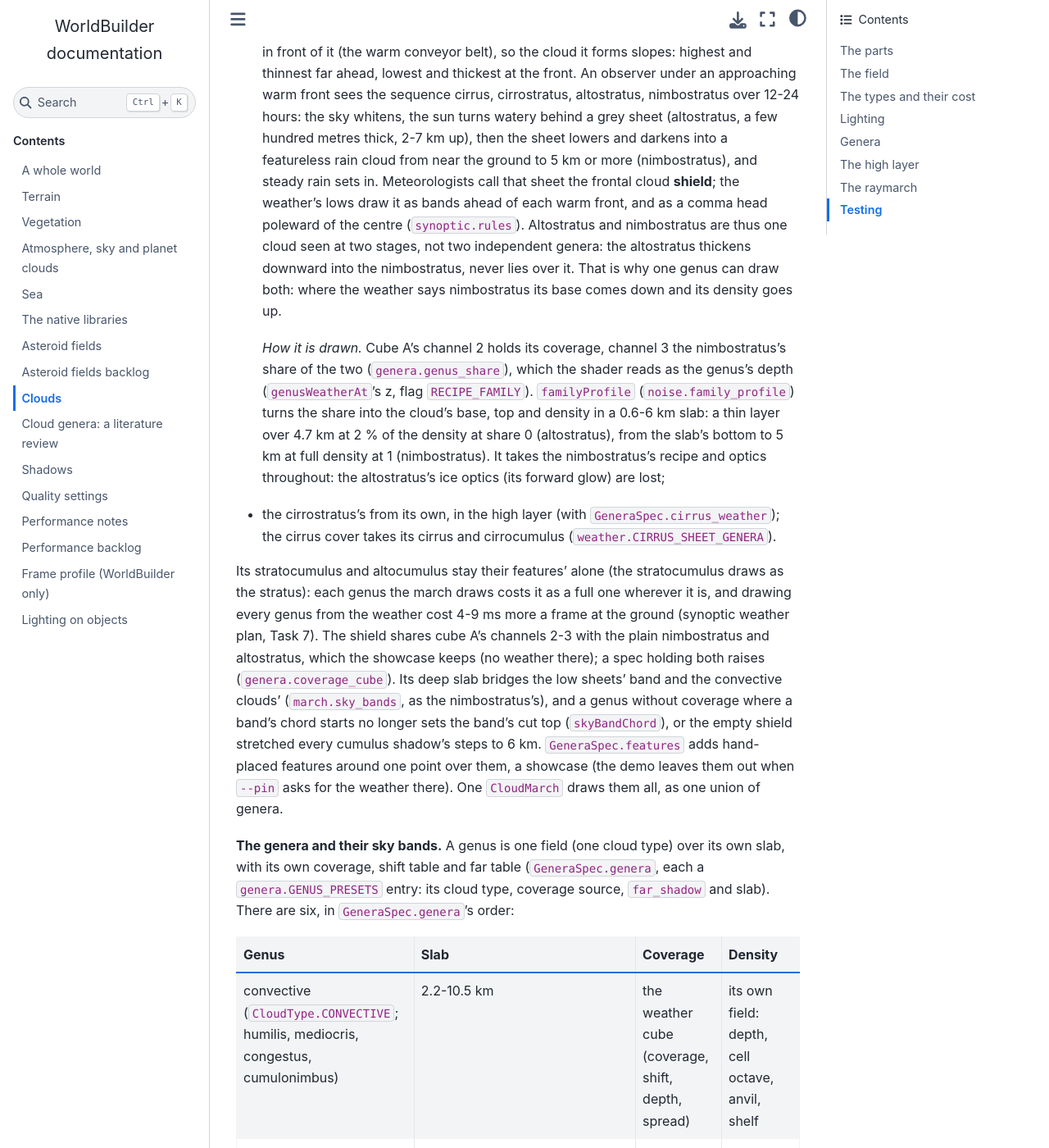
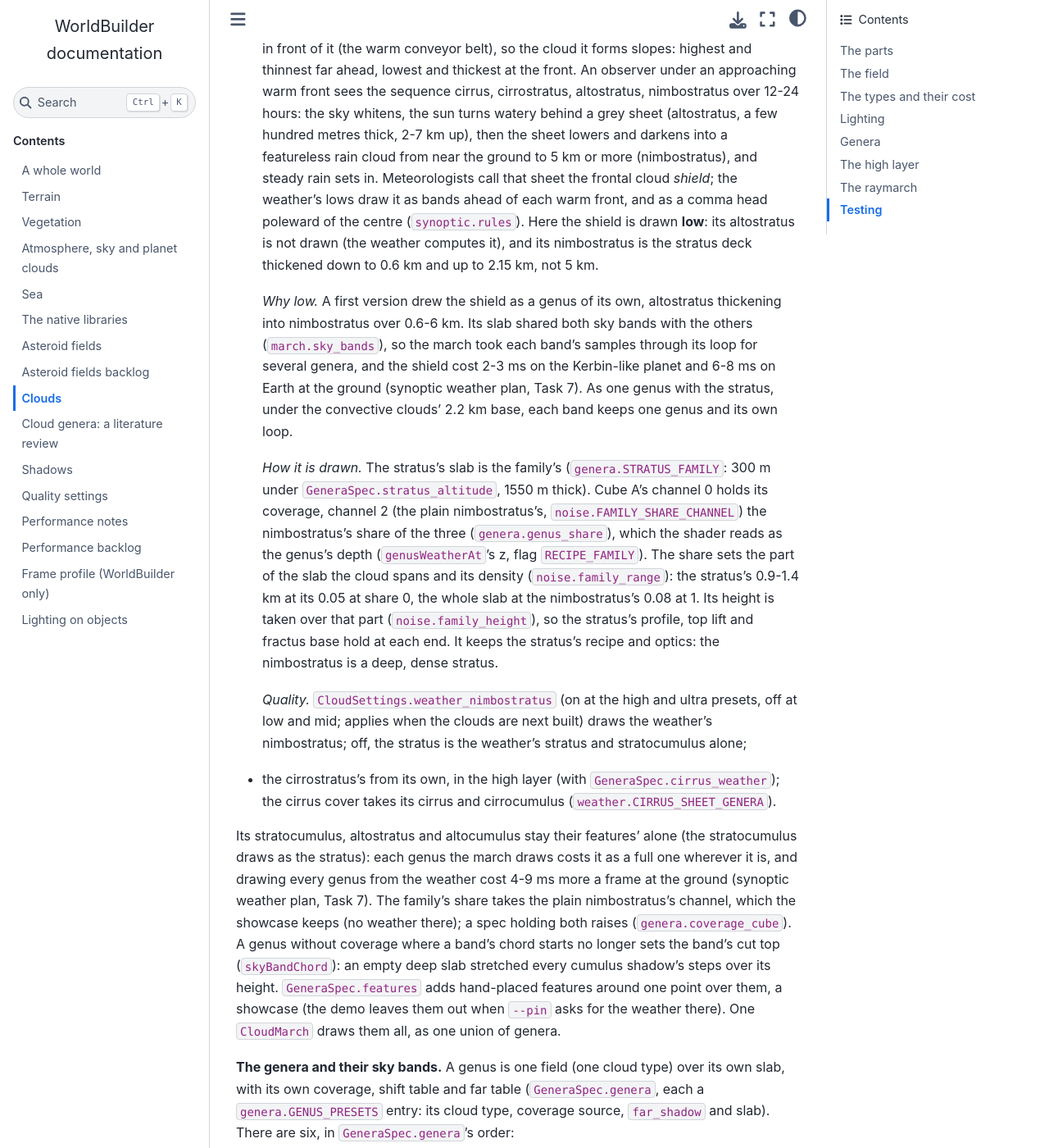
Before and after one commit to JoeDalton/WorldBuilder, a Sphinx documentation site: the page built from docs/source/clouds.md, in a window 1280 px wide and 1400 px high, scrolled down 6194 px. Shown: the whole window at 82% size. Built offline with Sphinx 7.4.7 and the Sphinx Book theme 1.1.4, drawn with Linux system fonts in a browser that asks for light colours; pages that are not in the unit, such as notebooks, are missing from menus; some of the changed text lies outside the part shown.

Commit message:
refactored cloud families

```diff
--- a/docs/source/clouds.md
+++ b/docs/source/clouds.md
@@ -260,13 +260,12 @@ congestus to cumulonimbus (`PlanetClouds(genera=GeneraSpec(...))`, `CloudLook.ge
 there, `--no-genera` for the plain field; opt-in in `cloud_bench.py`). Its maps are
 the weather's (`weather.synoptic_cube`, see [the weather](atmosphere.md)): the
 convective coverage, depth and anvil shelf from its fronts, lows, highs and
-tropical cyclones, and three genera's coverage (`genera.WEATHER_GENERA`,
+tropical cyclones, and two genera's coverage (`genera.WEATHER_GENERA`,
 `genera.genus_coverage`):
 
-- the stratus sheet's from its stratus and stratocumulus;
-- the **frontal shield**'s from its altostratus and nimbostratus: one genus
-  for both (`GENUS_PRESETS["frontal_shield"]`), a *family* like the
-  convective clouds' depth.
+- the **stratus**'s from its stratus, stratocumulus and nimbostratus: a
+  *family* (like the convective clouds' depth), the stratus thickening into
+  nimbostratus where the weather says.
 
   *What it is.* Ahead of a warm front, warm moist air glides up over the
   wedge of cold air in front of it (the warm conveyor belt), so the cloud
@@ -277,38 +276,51 @@ tropical cyclones, and three genera's coverage (`genera.WEATHER_GENERA`,
   hundred metres thick, 2-7 km up), then the sheet lowers and darkens into
   a featureless rain cloud from near the ground to 5 km or more
   (nimbostratus), and steady rain sets in. Meteorologists call that sheet
-  the frontal cloud **shield**; the weather's lows draw it as bands ahead of
+  the frontal cloud *shield*; the weather's lows draw it as bands ahead of
   each warm front, and as a comma head poleward of the centre
-  (`synoptic.rules`). Altostratus and nimbostratus are thus one cloud seen
-  at two stages, not two independent genera: the altostratus thickens
-  downward into the nimbostratus, never lies over it. That is why one
-  genus can draw both: where the weather says nimbostratus its base comes
-  down and its density goes up.
+  (`synoptic.rules`). Here the shield is drawn **low**: its altostratus is
+  not drawn (the weather computes it), and its nimbostratus is the stratus
+  deck thickened down to 0.6 km and up to 2.15 km, not 5 km.
 
-  *How it is drawn.* Cube A's channel 2 holds its coverage, channel 3
-  the nimbostratus's share of the two (`genera.genus_share`), which the
-  shader reads as the genus's depth (`genusWeatherAt`'s z, flag
-  `RECIPE_FAMILY`). `familyProfile` (`noise.family_profile`) turns the
-  share into the cloud's base, top and density in a 0.6-6 km slab: a thin
-  layer over 4.7 km at 2 % of the density at share 0 (altostratus), from
-  the slab's bottom to 5 km at full density at 1 (nimbostratus). It takes
-  the nimbostratus's recipe and optics throughout: the altostratus's ice
-  optics (its forward glow) are lost;
+  *Why low.* A first version drew the shield as a genus of its own,
+  altostratus thickening into nimbostratus over 0.6-6 km. Its slab shared
+  both sky bands with the others (`march.sky_bands`), so the march took
+  each band's samples through its loop for several genera, and the shield
+  cost 2-3 ms on the Kerbin-like planet and 6-8 ms on Earth at the ground
+  (synoptic weather plan, Task 7). As one genus with the stratus, under the
+  convective clouds' 2.2 km base, each band keeps one genus and its own
+  loop.
+
+  *How it is drawn.* The stratus's slab is the family's
+  (`genera.STRATUS_FAMILY`: 300 m under `GeneraSpec.stratus_altitude`,
+  1550 m thick). Cube A's channel 0 holds its coverage, channel 2 (the
+  plain nimbostratus's, `noise.FAMILY_SHARE_CHANNEL`) the nimbostratus's
+  share of the three (`genera.genus_share`), which the shader reads as the
+  genus's depth (`genusWeatherAt`'s z, flag `RECIPE_FAMILY`). The share
+  sets the part of the slab the cloud spans and its density
+  (`noise.family_range`): the stratus's 0.9-1.4 km at its 0.05 at share 0,
+  the whole slab at the nimbostratus's 0.08 at 1. Its height is taken over
+  that part (`noise.family_height`), so the stratus's profile, top lift
+  and fractus base hold at each end. It keeps the stratus's recipe and
+  optics: the nimbostratus is a deep, dense stratus.
+
+  *Quality.* `CloudSettings.weather_nimbostratus` (on at the high and ultra
+  presets, off at low and mid; applies when the clouds are next built)
+  draws the weather's nimbostratus; off, the stratus is the weather's
+  stratus and stratocumulus alone;
 - the cirrostratus's from its own, in the high layer (with
   `GeneraSpec.cirrus_weather`); the cirrus cover takes its cirrus and
   cirrocumulus (`weather.CIRRUS_SHEET_GENERA`).
 
-Its stratocumulus and altocumulus stay their features' alone (the
-stratocumulus draws as the stratus): each genus the march draws costs it as
-a full one wherever it is, and drawing every genus from the weather cost 4-9
-ms more a frame at the ground (synoptic weather plan, Task 7). The shield shares cube A's
-channels 2-3 with the plain nimbostratus and altostratus, which the
-showcase keeps (no weather there); a spec holding both raises
-(`genera.coverage_cube`). Its deep slab bridges the low sheets' band and the
-convective clouds' (`march.sky_bands`, as the nimbostratus's), and a genus
-without coverage where a band's chord starts no longer sets the band's cut
-top (`skyBandChord`), or the empty shield stretched every cumulus shadow's
-steps to 6 km. `GeneraSpec.features` adds hand-placed
+Its stratocumulus, altostratus and altocumulus stay their features' alone
+(the stratocumulus draws as the stratus): each genus the march draws costs
+it as a full one wherever it is, and drawing every genus from the weather
+cost 4-9 ms more a frame at the ground (synoptic weather plan, Task 7). The
+family's share takes the plain nimbostratus's channel, which the showcase
+keeps (no weather there); a spec holding both raises
+(`genera.coverage_cube`). A genus without coverage where a band's chord
+starts no longer sets the band's cut top (`skyBandChord`): an empty deep
+slab stretched every cumulus shadow's steps over its height. `GeneraSpec.features` adds hand-placed
 features around one point over them, a showcase (the demo leaves them out
 when `--pin` asks for the weather there). One `CloudMarch` draws them all,
 as one union of genera.
```
Also changed, not shown: CHANGELOG.md (+29 -0 lines), 14 other files.
